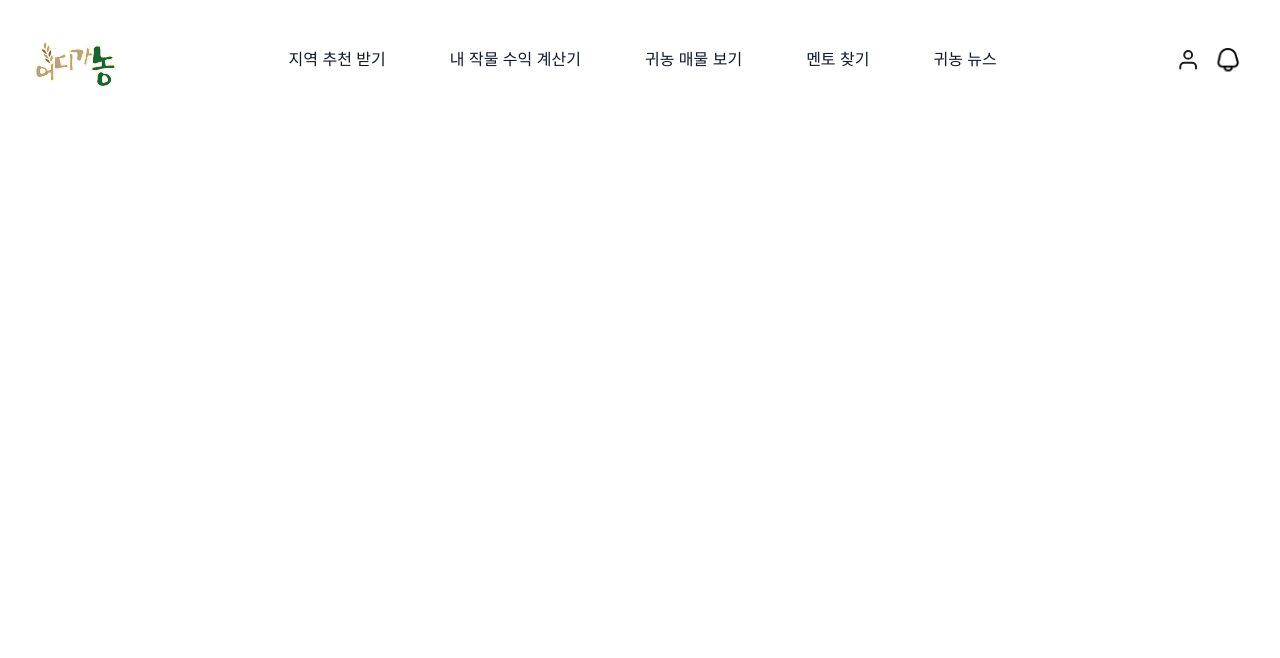
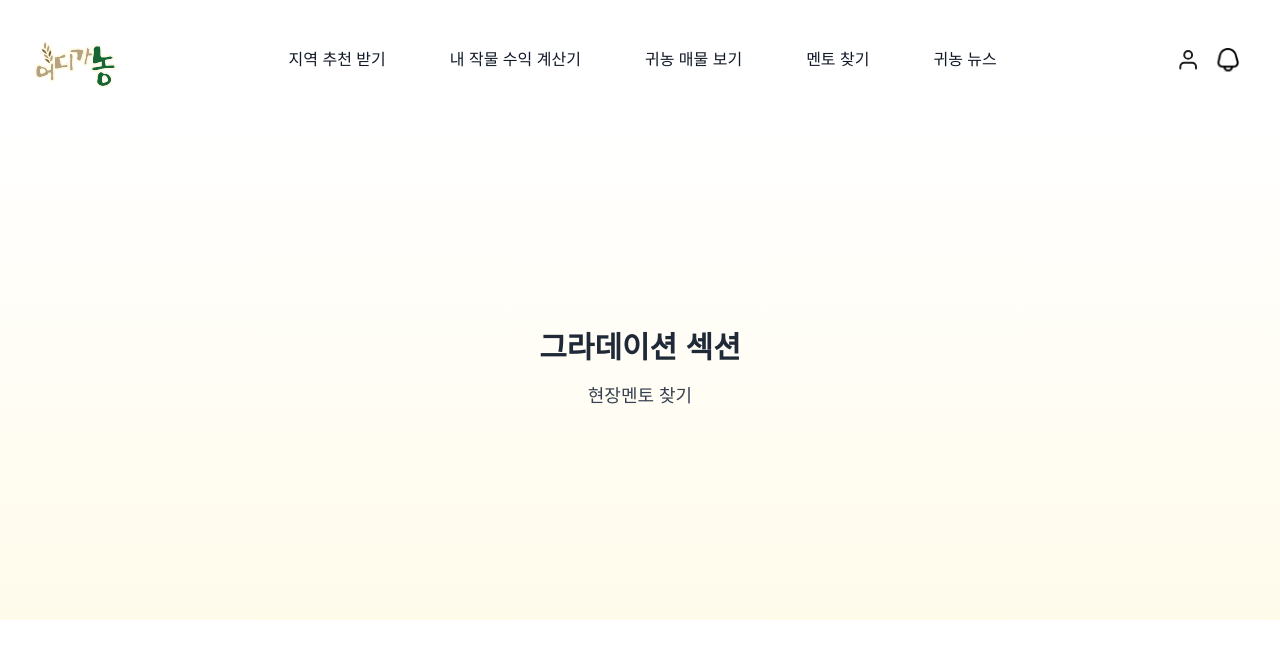
Before and after one commit to gayeong718/FARMbti, a React (Vite) app in the folder frontend/farmbti/: page /mentors in a window 1280 px wide. Shown: the top 658 px of the page. Built offline with nearby package versions, Linux system fonts and the light colour scheme; a web font is replaced by a local one.

Commit message:
feat: 현장멘토찾기 페이지 추가

```diff
--- a/frontend/farmbti/src/App.jsx
+++ b/frontend/farmbti/src/App.jsx
@@ -6,6 +6,8 @@ import Navbar from './components/common/Navbar';
 import Home from './pages/home/Home';
 import LoginPage from './pages/auth/Loginpage';
 import SignupPage from './pages/auth/SignupPage';
+import MentorPage from './pages/mentor/MentorPage';
+
 function App() {
   return (
     <BrowserRouter>
@@ -19,7 +21,7 @@ function App() {
           <Route path="/" element={<Home />} />
           <Route path="/login" element={<LoginPage />} />
           <Route path="/signup" element={<SignupPage />} />
-          {/* 추가 라우트들... */}
+          <Route path="/mentors" element={<MentorPage />} />
         </Routes>
 
         {/* 푸터가 있다면 여기에 추가 */}
--- a/frontend/farmbti/src/components/layout/ContentLayout.jsx
+++ b/frontend/farmbti/src/components/layout/ContentLayout.jsx
@@ -8,7 +8,7 @@ const ContentLayout = ({ children, fullWidth = false }) => {
   }
 
   return (
-    <div className="max-w-screen-2xl mx-auto px-8">
+    <div className="max-w-screen-2xl mx-auto px-10">
       {children}
     </div>
   );
--- a/frontend/farmbti/src/pages/home/Mentor.jsx
+++ b/frontend/farmbti/src/pages/home/Mentor.jsx
@@ -1,5 +1,6 @@
 import React from 'react';
 import FarmerImage from '../../asset/home/farmer.svg';
+import { Link } from 'react-router-dom';
 
 const Mentor = () => {
     return (
@@ -16,9 +17,11 @@ const Mentor = () => {
                 <h2 className="text-4xl font-bold mb-4">
                   귀농인의 삶이 궁금하다면?
                 </h2>
-                <h className="text-white text-2xl py-2 font-semibold">
-                  '멘토 찾기'로 바로가기 ↗️
-                </h>
+                <Link to="/mentors" className="block">
+                  <h3 className="text-white text-2xl py-2 font-semibold hover:underline">
+                    '멘토 찾기'로 바로가기 ↗️
+                  </h3>
+                </Link>
               </div>
 
               {/* Farmer Illustration */}
--- /dev/null
+++ b/frontend/farmbti/src/pages/mentor/GradientSection.jsx
@@ -0,0 +1,16 @@
+import React from 'react';
+
+const GradientSection = () => {
+  return (
+    <div className="relative w-full h-[500px] bg-gradient-to-b from-white to-amber-50 flex items-center justify-center">
+      <div className="text-center">
+        <h2 className="text-3xl font-bold text-gray-800 mb-4">그라데이션 섹션</h2>
+        <a className="text-gray-700 text-lg">
+          현장멘토 찾기
+        </a>
+      </div>
+    </div>
+  );
+};
+
+export default GradientSection;
--- /dev/null
+++ b/frontend/farmbti/src/pages/mentor/MentorPage.jsx
@@ -0,0 +1,21 @@
+import React from 'react';
+import ContentLayout from '../../components/layout/ContentLayout';
+import GradientSection from './GradientSection';
+const MentorPage = () => {
+  return (
+    <div className="w-full">
+      {/* 배너 이미지 슬라이더 섹션 - 전체 너비 사용 */}
+      <ContentLayout fullWidth>
+        <GradientSection/>
+      </ContentLayout>
+
+      {/* 일반 콘텐츠 - 너비 제한과 패딩 적용 */}
+      <ContentLayout>
+
+
+      </ContentLayout>
+    </div>
+  );
+};
+
+export default MentorPage;
```
